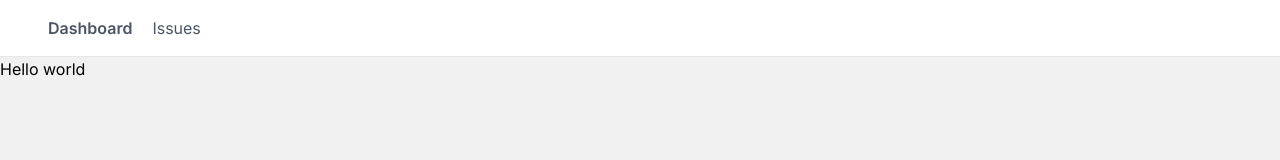
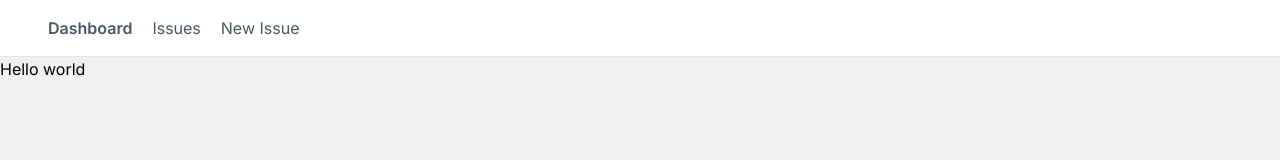
Before and after one commit to RidloGhifary/issue-tracker, a Next.js app: page / in a window 1280 px wide. Shown: the top 160 px of the page. Built offline with nearby package versions, Linux system fonts and the light colour scheme.

Commit message:
feat: add new link

```diff
--- a/components/navbar.tsx
+++ b/components/navbar.tsx
@@ -16,7 +16,12 @@ export default function Navbar() {
     {
       href: "/issues",
       label: "Issues",
-      active: pathname.startsWith("/issues"),
+      active: pathname === "/issues",
+    },
+    {
+      href: "/issues/new",
+      label: "New Issue",
+      active: pathname === "/issues/new",
     },
   ];
 
```
